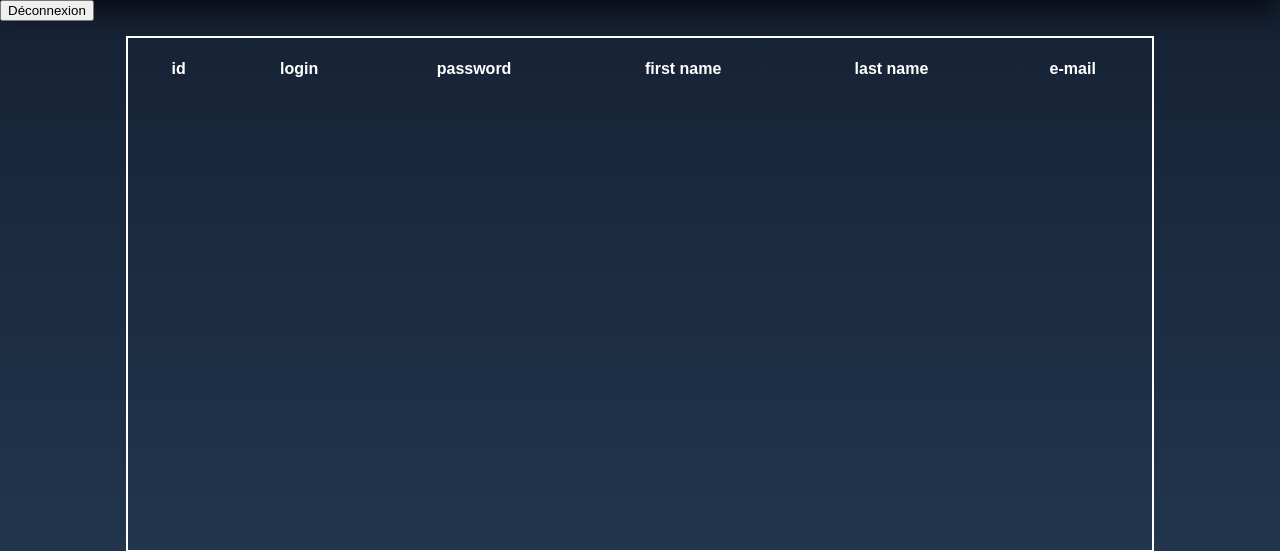
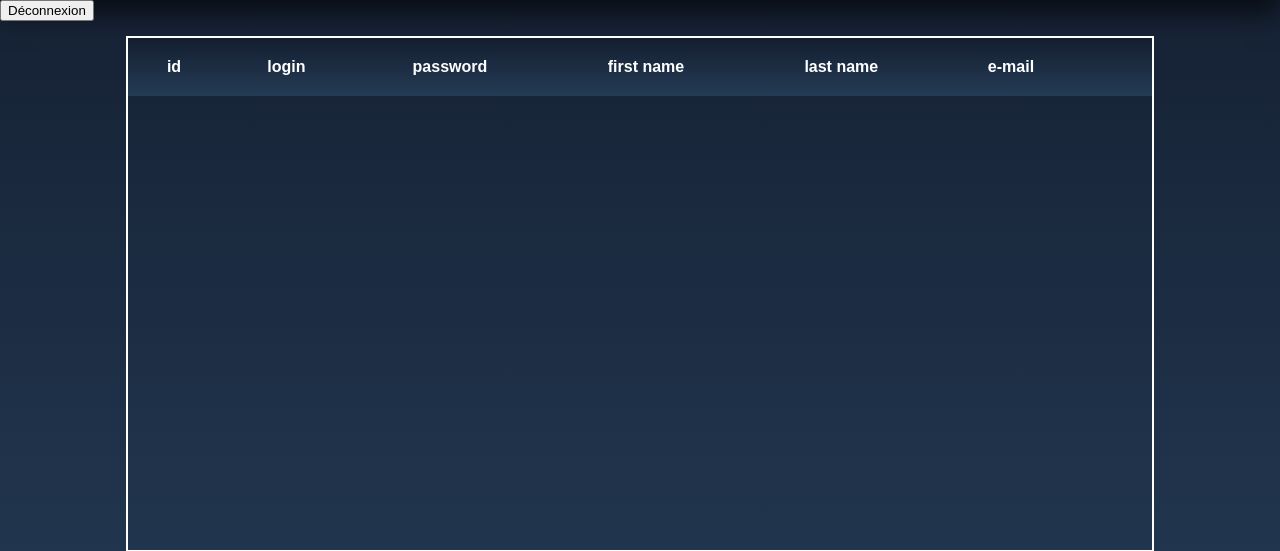
Before and after one commit to AlexHPGrall/WhatsDatFilm, a PHP site: page /views/admin.php in a window 1280 px wide. Shown: the part 110-661 px from the top of the page. Run offline with PHP 8.4, Linux system fonts and the light colour scheme; data that the repository does not hold is empty.

```diff
--- a/views/footer.php
+++ b/views/footer.php
@@ -1,13 +1,5 @@
 <!DOCTYPE html>
 <html lang="fr">
-
-<head>
-    <meta charset="UTF-8">
-    <meta http-equiv="X-UA-Compatible" content="IE=edge">
-    <meta name="viewport" content="width=device-width, initial-scale=1.0">
-    <title>Backoffice</title>
-    <link rel="stylesheet" href="/views/style/styles.css">
-</head>
 
 <footer>
     <div class="footerCenter">
--- a/views/header.php
+++ b/views/header.php
@@ -1,13 +1,5 @@
 <!DOCTYPE html>
 <html lang="fr">
-
-<head>
-    <meta charset="UTF-8">
-    <meta http-equiv="X-UA-Compatible" content="IE=edge">
-    <meta name="viewport" content="width=device-width, initial-scale=1.0">
-    <title>Backoffice</title>
-    <link rel="stylesheet" href="/views/style/styles.css">
-</head>
 
 <header>
     <div class="headerLeft"></div>
--- a/views/js/table.js
+++ b/views/js/table.js
@@ -27,8 +27,11 @@ $(document).ready(function() {
                 $(this).find("td").each(function() {
                     if ($(this).text().includes(searchString)) {
                         rowContainsSearchString = true;
-                        return false; // Sort de la boucle each
+                        return false;
                     }
+                });
+                $(this).find("th").each(function() {
+                    rowContainsSearchString = true;
                 });
 
                 // Masque la ligne si elle ne contient pas la chaîne de caractères recherchée
--- a/views/style/styles.css
+++ b/views/style/styles.css
@@ -160,14 +160,20 @@ footer {
 .tableWrapper {
     table-layout: fixed;
     width: 80%;
-    border-collapse: collapse;
     border: 2px solid #fff;
     height: 80%;
-    overflow: auto;
+    overflow-y: auto;
+}
+
+.tableWrapper thead th {
+    position: sticky;
+    top: 0;
+    background: linear-gradient(#141e30, #243b55)
 }
 
 table {
     width: 100%;
+    border-collapse: collapse;
 }
 
 tbody td {
@@ -186,3 +192,7 @@ tbody tr:nth-child(odd) {
 tbody tr:nth-child(even) {
     background-color: #243b55;
 }
+
+th {
+    position: absolute;
+}
--- a/views/user.php
+++ b/views/user.php
@@ -1,12 +1,5 @@
 <!DOCTYPE html>
 <html lang="fr">
-
-<head>
-    <meta charset="utf-8" />
-    <title>Tableau utilisateur</title>
-    <link rel="stylesheet" href="/views/style/styles.css">
-</head>
-
 
 <div class="tableWrapper">
     <table>
@@ -18,6 +11,7 @@
                 <th>first name</th>
                 <th>last name</th>
                 <th>e-mail</th>
+                <th></th>
             </tr>
         </thead>
         <tbody>
```
Also changed, not shown: models/user.php (+0 -11 lines).
